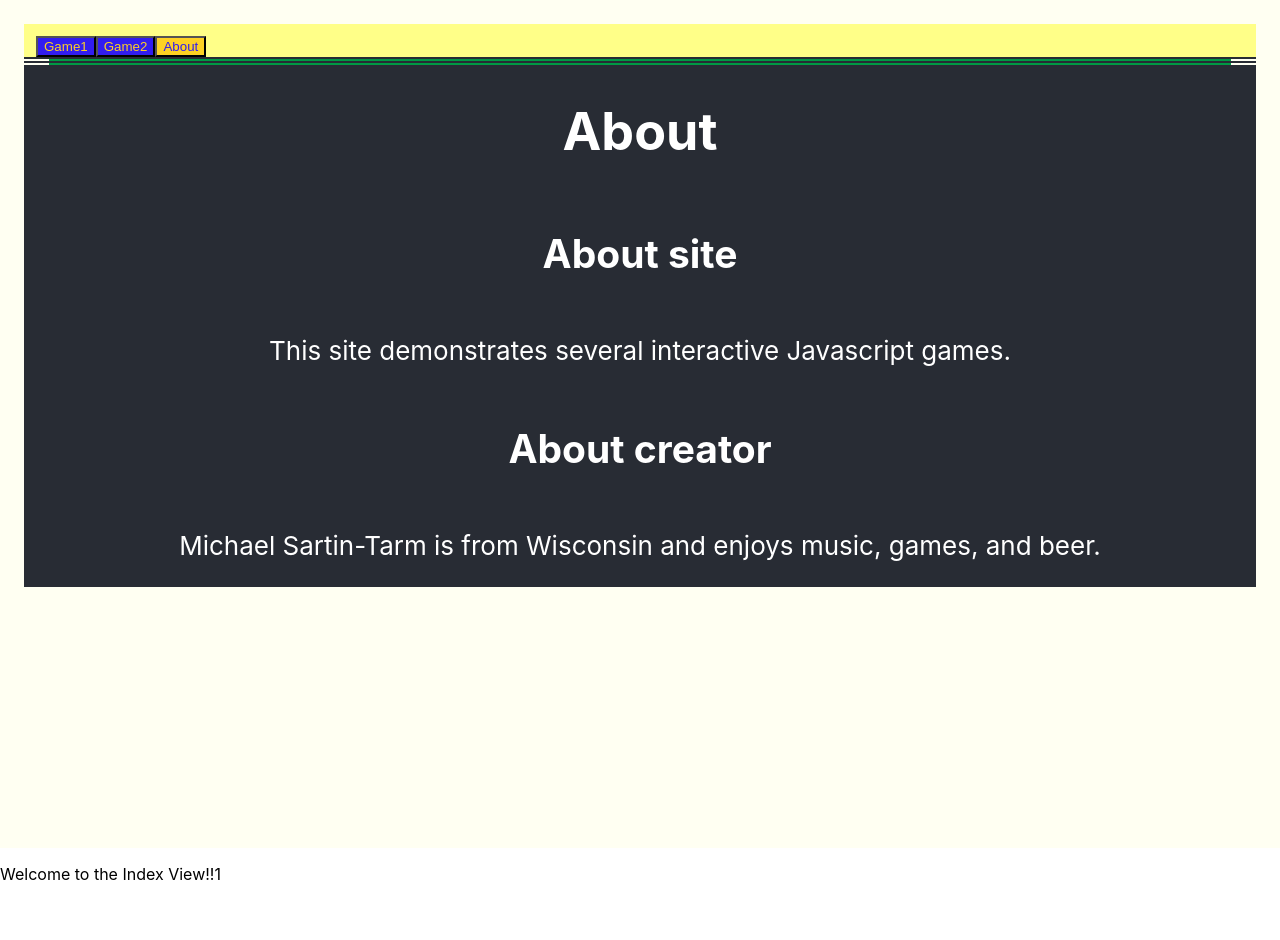
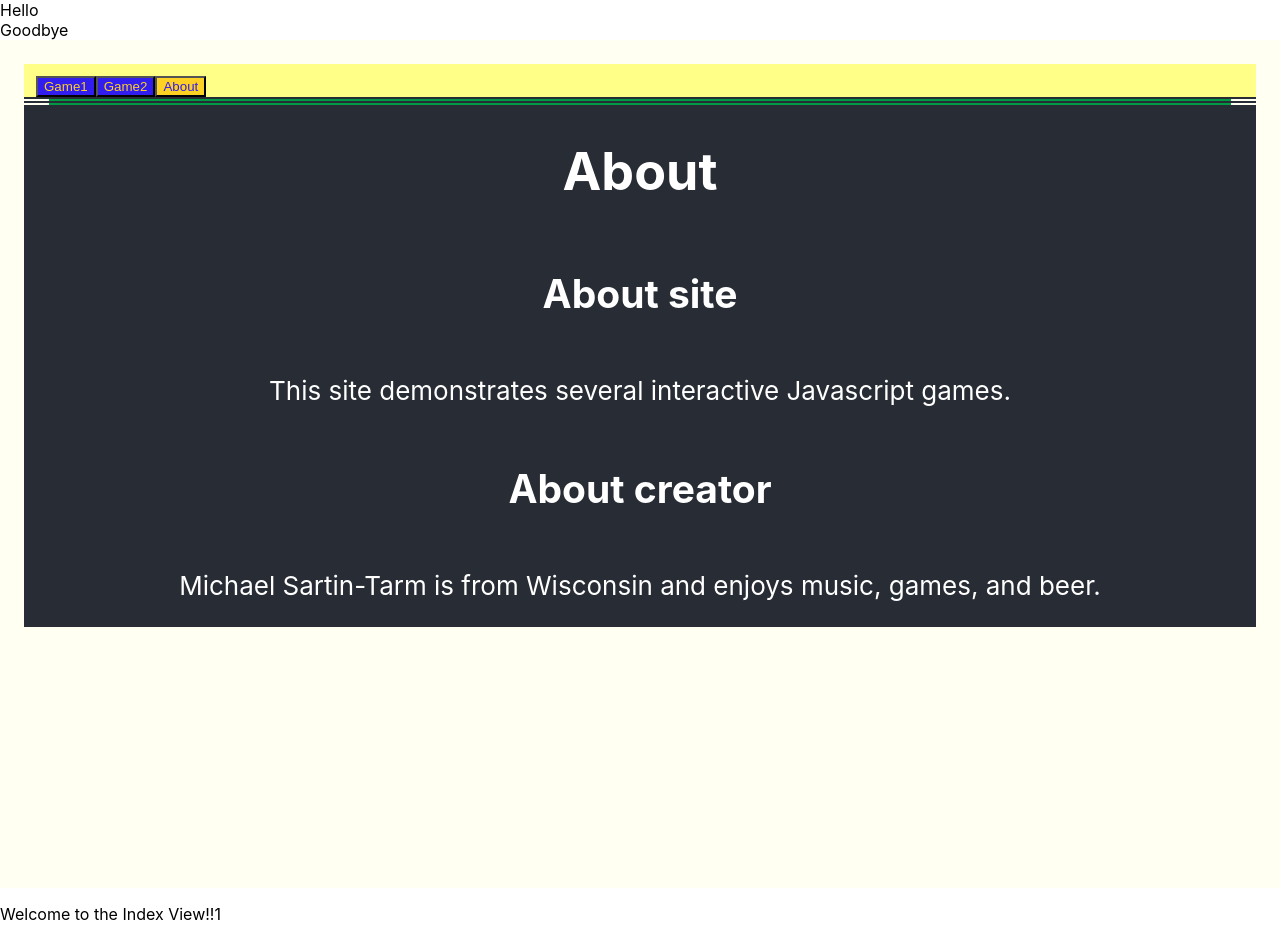
Before and after one commit to msartintarm/ultimate-site, a React (Create React App) app in the folder mern-todo-app/: page / in a window 1280 px wide. Before the commit the page ends 900 px from the top, so only its background shows below. Built offline with nearby package versions, Linux system fonts and the light colour scheme.

Commit message:
Added invalid HTML to test whether React detects it

```diff
--- a/mern-todo-app/src/App.js
+++ b/mern-todo-app/src/App.js
@@ -27,6 +27,7 @@ class App extends Component {
   render() {
     return (
       <Router>
+      <div><a>Hello<div><a>Goodbye</a></div></a></div>
         <div className="App">
           <header className="App-header">
             <button onClick={() => this.showGame1Content()}
```
